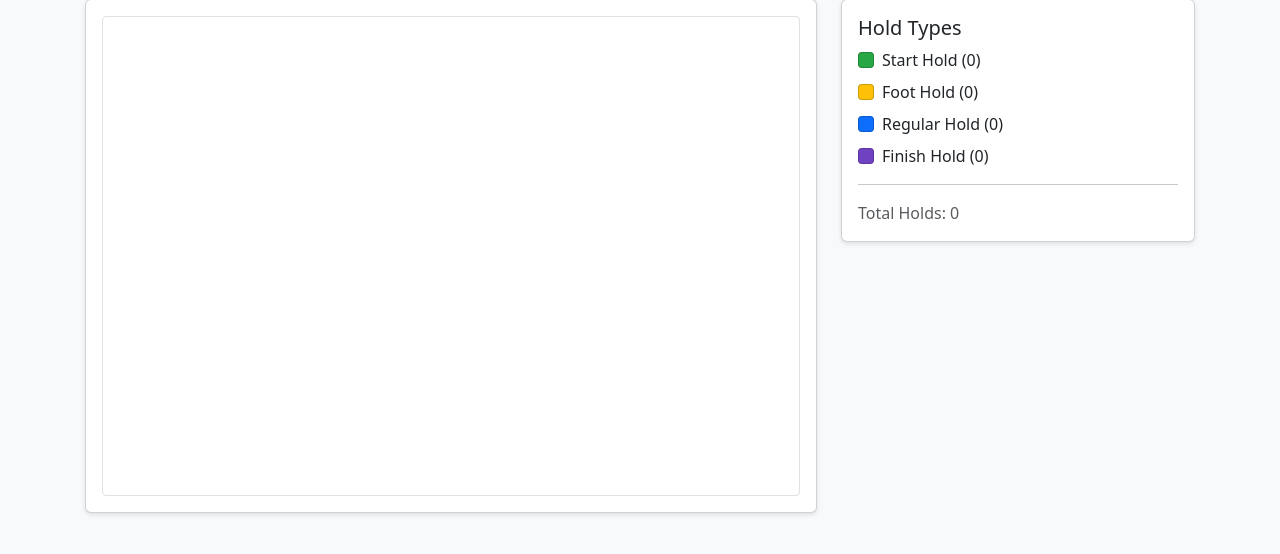
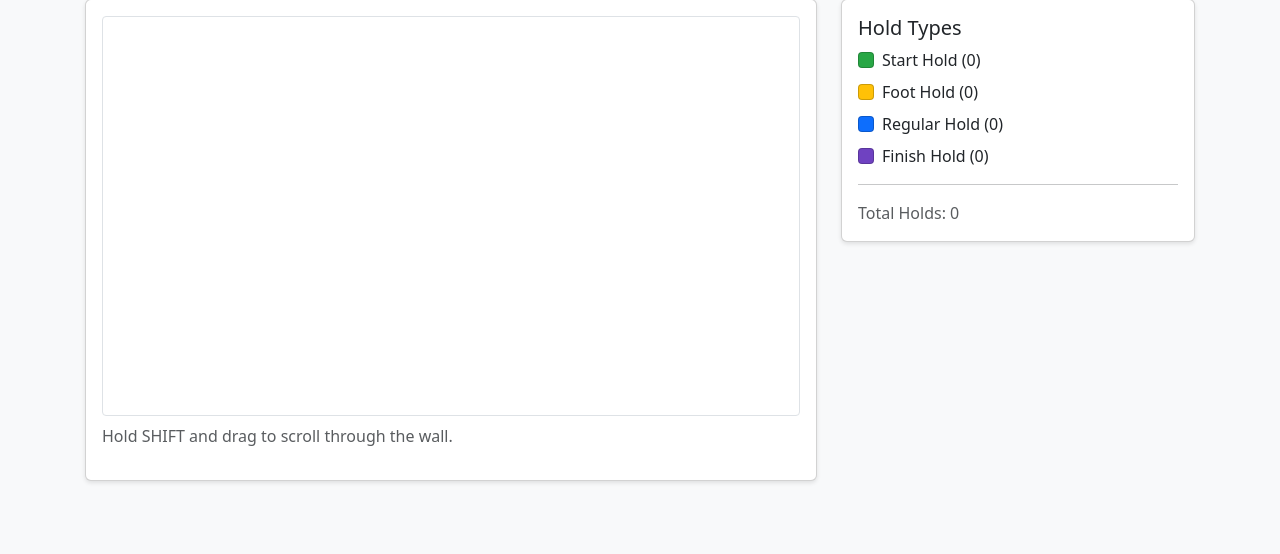
Before and after one commit to evlar/HoldSleuth, a Flask app: template templates/route_view.html in a window 1280 px wide. Shown: the part 204-758 px from the top of the page. Run offline with Flask 3, Linux system fonts and the light colour scheme; the template is opened without the code that fills it, so the values that code supplies are empty; some libraries are stand-ins or nearby versions.

Commit message:
Setup route route_view.html

```diff
--- a/templates/route_view.html
+++ b/templates/route_view.html
@@ -30,13 +30,14 @@
     <div class="col-md-8">
         <!-- Route Visualization -->
         <div class="card mb-4">
-            <div class="card-body">
-                <div class="wall-container">
-                    <div class="wall-scroller">
+            <div class="card-body d-flex flex-column">
+                <div class="wall-container flex-grow-1">
+                    <div id="wallScroller" class="wall-scroller">
                         <!-- SVG wall with holds -->
                         {{ wall_svg|safe }}
                     </div>
                 </div>
+                <p class="text-muted mt-2">Hold SHIFT and drag to scroll through the wall.</p>
             </div>
         </div>
     </div>
@@ -80,20 +81,29 @@
 .wall-container {
     position: relative;
     width: 100%;
-    height: 60vh;
+    height: 50vh;
     background-color: #ffffff;
     border: 1px solid #dee2e6;
     border-radius: 4px;
-    overflow: hidden;
+    overflow-y: scroll;
+    overflow-x: hidden;
 }
 
 .wall-scroller {
     position: relative;
     width: 100%;
-    height: 100%;
+    transform-origin: top center;
+    display: flex;
+    flex-direction: column;
 }
 
-.wall-scroller svg {
+.wall-segment {
+    width: 100%;
+    height: 100vh;
+    flex-shrink: 0;
+}
+
+.wall-segment svg {
     width: 100%;
     height: 100%;
     background-color: #ffffff;
@@ -105,6 +115,7 @@
     stroke: #000000;
     stroke-width: 1;
     vector-effect: non-scaling-stroke;
+    transition: fill 0.2s ease-out;
 }
 
 .wall-scroller polygon[data-type="start"] {
@@ -151,38 +162,106 @@
 <script>
 // Initialize the route visualization
 document.addEventListener('DOMContentLoaded', function() {
+    const NUM_SEGMENTS = 10;
+    let isPanning = false;
+    let startY = 0;
+    let startScroll = 0;
+
+    // Parse route holds data
     var routeHolds = JSON.parse('{{ route.holds|tojson|safe }}');
-    var wallScroller = document.querySelector('.wall-scroller');
-    var originalSvg = wallScroller.querySelector('svg');
+    console.log('Route holds:', routeHolds);
+
+    // Get the original SVG content
+    var wallScroller = document.getElementById('wallScroller');
+    var originalSvgContent = wallScroller.innerHTML;
     wallScroller.innerHTML = ''; // Clear the container
 
-    // Create multiple wall segments
-    for (var i = 10; i >= 0; i--) {
-        var svg = originalSvg.cloneNode(true);
-        svg.dataset.cycle = i.toString();
-        wallScroller.appendChild(svg);
+    // Create temporary div to parse SVG content
+    var tempDiv = document.createElement('div');
+    tempDiv.innerHTML = originalSvgContent;
+    var originalSvg = tempDiv.querySelector('svg');
+
+    if (!originalSvg) {
+        console.error('No SVG found in wall-scroller');
+        return;
     }
 
-    // Mark holds on the SVG
-    routeHolds.forEach(function(hold) {
-        // Find the corresponding SVG segment
-        var svg = wallScroller.querySelector('svg[data-cycle="' + hold.segment + '"]');
-        if (!svg) return;
+    // Create multiple wall segments
+    for (let i = NUM_SEGMENTS - 1; i >= 0; i--) {
+        // Create a new segment container
+        const segmentDiv = document.createElement('div');
+        segmentDiv.className = 'wall-segment';
+        segmentDiv.innerHTML = originalSvgContent;
 
-        // Find all polygons in this segment
-        var polygons = Array.from(svg.querySelectorAll('polygon'));
+        // Get the SVG in this segment
+        const svg = segmentDiv.querySelector('svg');
+        if (!svg) {
+            console.error(`No SVG found in segment ${i}`);
+            continue;
+        }
 
-        // Find the matching polygon based on x and y coordinates
-        var polygon = polygons.find(function(p) {
-            var points = p.getAttribute('points').split(' ')[0].split(',');
-            var x = Math.round(parseFloat(points[0]) / 100); // Convert SVG x to grid x
-            var y = Math.round(parseFloat(points[1]) / 100); // Convert SVG y to grid y
-            return x === hold.x && y === hold.y;
+        svg.dataset.cycle = i.toString();
+
+        // Process all polygons in this segment
+        const polygons = svg.querySelectorAll('polygon');
+
+        polygons.forEach((polygon) => {
+            // Get grid coordinates directly from data attributes
+            const x = parseInt(polygon.dataset.gridX);
+            const y = parseInt(polygon.dataset.gridY);
+
+            // Check if this polygon matches any hold in this segment
+            const matchingHold = routeHolds.find(hold => {
+                const matches = hold.segment === i &&
+                              hold.x === x &&
+                              hold.y === y;
+                if (matches) {
+                    console.log(`Found matching hold:`, hold, `for polygon at x:${x}, y:${y}, segment:${i}`);
+                }
+                return matches;
+            });
+
+            if (matchingHold) {
+                polygon.dataset.type = matchingHold.type;
+                console.log(`Set hold type ${matchingHold.type} at x:${x}, y:${y}, segment:${i}`);
+            }
         });
 
-        if (polygon) {
-            polygon.dataset.type = hold.type;
+        wallScroller.appendChild(segmentDiv);
+    }
+
+    // Set the wall scroller height
+    wallScroller.style.height = `${NUM_SEGMENTS * 100}%`;
+
+    // Scroll to bottom initially
+    requestAnimationFrame(() => {
+        const container = wallScroller.parentElement;
+        container.scrollTop = container.scrollHeight;
+    });
+
+    // Handle panning with shift+click and drag
+    wallScroller.addEventListener('mousedown', (e) => {
+        if (e.shiftKey) {
+            isPanning = true;
+            startY = e.clientY;
+            startScroll = wallScroller.parentElement.scrollTop;
+            wallScroller.style.cursor = 'ns-resize';
+            e.preventDefault();
         }
+    });
+
+    document.addEventListener('mousemove', (e) => {
+        if (!isPanning) return;
+
+        const deltaY = e.clientY - startY;
+        const newScroll = startScroll - deltaY;
+        wallScroller.parentElement.scrollTop = newScroll;
+    });
+
+    document.addEventListener('mouseup', () => {
+        if (!isPanning) return;
+        isPanning = false;
+        wallScroller.style.cursor = 'default';
     });
 });
 </script>
```
